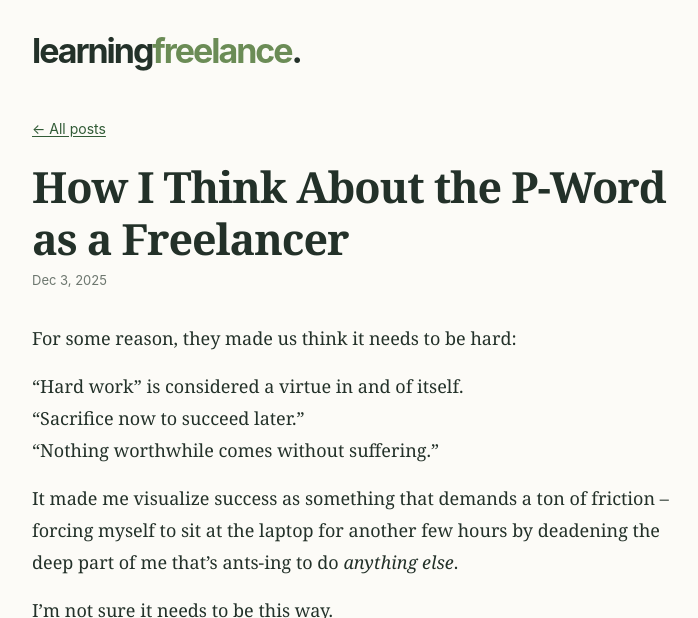
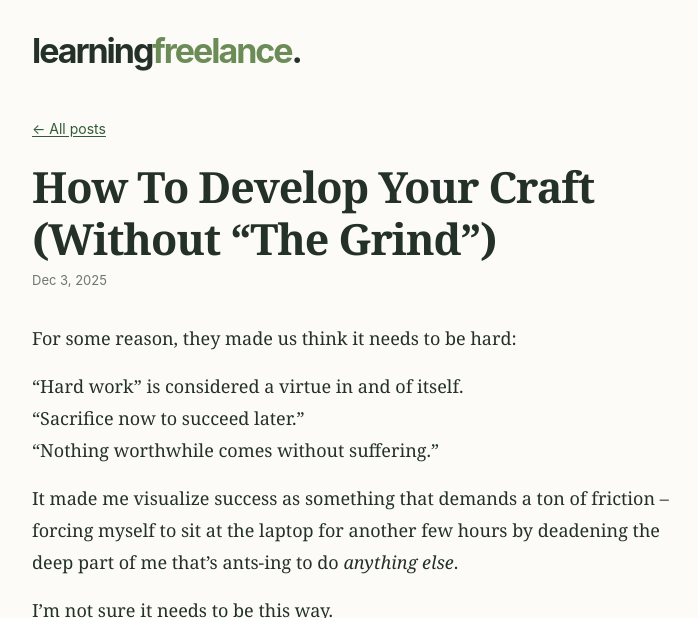
Before and after one commit to frenchonionsoupz/learning-freelance, a Jekyll site: the page built from _posts/2025-12-03-how-i-think-about-the-p-word-as-a-freelancer.md, in a window 1280 px wide and 900 px high, cut to the strip 0-618 px from the top of the window. Shown: the whole strip, without its empty margins (272-970 px from the left). Built offline with Jekyll 4.4.1, drawn with Linux system fonts in a browser that asks for light colours.

Commit message:
Update article title and subtitle: 2025-12-03-how-i-think-about-the-p-word-as-a-freelancer.md

```diff
--- a/_posts/2025-12-03-how-i-think-about-the-p-word-as-a-freelancer.md
+++ b/_posts/2025-12-03-how-i-think-about-the-p-word-as-a-freelancer.md
@@ -1,6 +1,9 @@
 ---
 layout: post
-title: "How I Think About the P-Word as a Freelancer"
+title: "How To Develop Your Craft (Without “The Grind”)"
+subtitle: "The stupid-simple way to become an expert at something valuable"
+description: "The stupid-simple way to become an expert at something valuable"
+image: /assets/images/practice.jpg
 date: 2025-12-03 09:00:00 -0500
 ---
 
```
